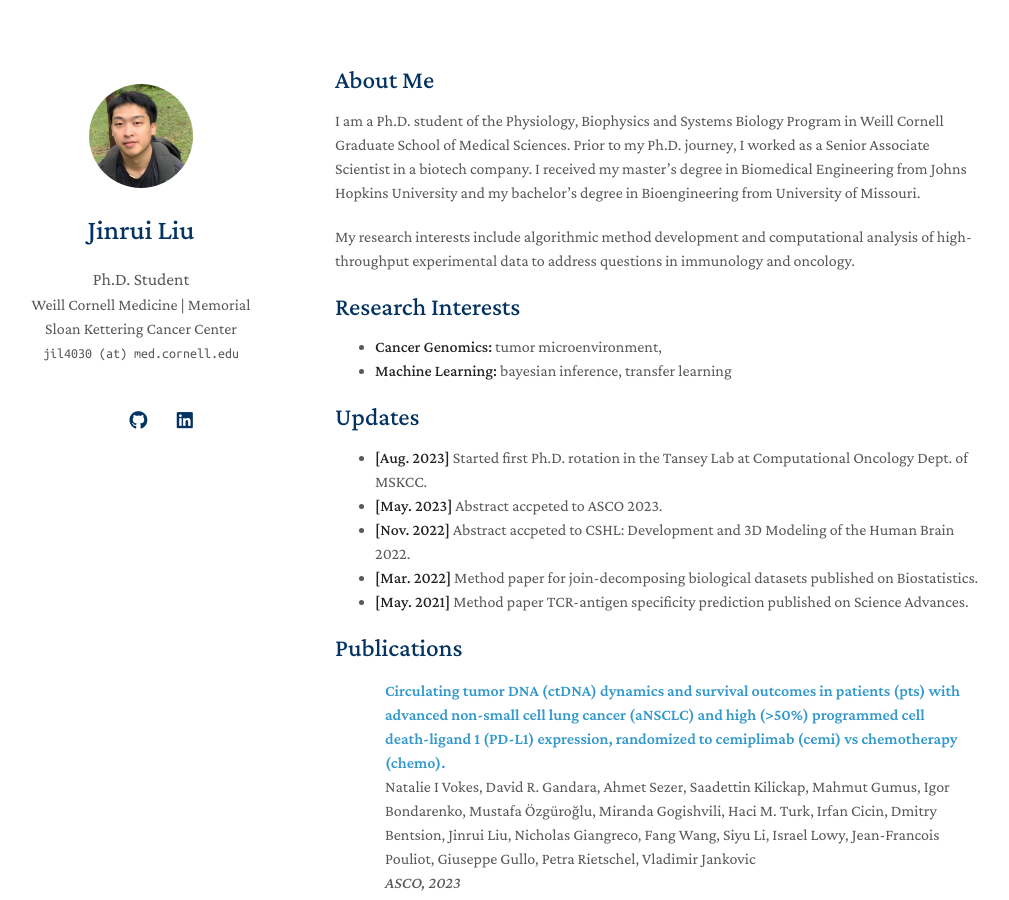
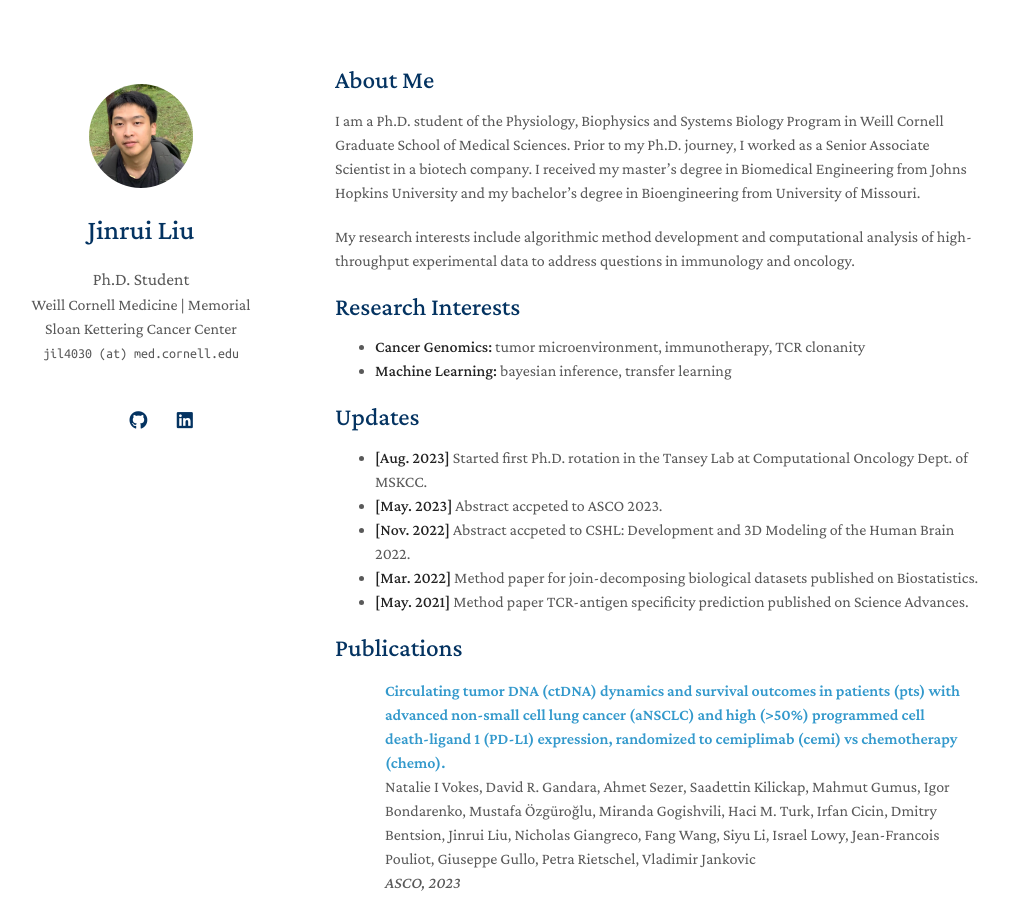
Before and after one commit to louis-jliu/louis-jliu.github.io, a Jekyll site: the page built from index.md, in a window 1280 px wide and 900 px high. Shown: the whole window, without its empty margins (135-1144 px from the left). Built offline with Jekyll 4.4.1, drawn with Linux system fonts in a browser that asks for light colours; nearby versions of some CDN libraries; a style sheet for code colours, icons or effects is not loaded; our own code applies the rules of GitHub Pages for plain Markdown files; part of the change alters nothing that is shown.

Commit message:
update info

```diff
--- a/_includes/publications.md
+++ b/_includes/publications.md
@@ -22,10 +22,10 @@
       </div>
     <div class="links">
       {% if link.journal %}
-      <a class="btn btn-sm z-depth-0" target="_blank" style="font-size:12px;">Journal</a>
+      <a class="btn btn-sm z-depth-0" role="button" target="_blank" style="font-size:12px;">Journal</a>
       {% endif %}
       {% if link.conference %}
-      <a class="btn btn-sm z-depth-0" target="_blank" style="font-size:12px;">Conference</a>
+      <a class="btn btn-sm z-depth-0" role="button" target="_blank" style="font-size:12px;">Conference</a>
       {% endif %}
       {% if link.pdf %}
       <a href="{{ link.pdf }}" class="btn btn-sm z-depth-0" role="button" target="_blank" style="font-size:12px;">PDF</a>
--- a/index.md
+++ b/index.md
@@ -10,7 +10,7 @@ My research interests include algorithmic method development and computational a
 
 ## Research Interests
 
-- **Cancer Genomics:** tumor microenvironment,
+- **Cancer Genomics:** tumor microenvironment, immunotherapy, TCR clonanity
 - **Machine Learning:** bayesian inference, transfer learning
 
 ## Updates
```
